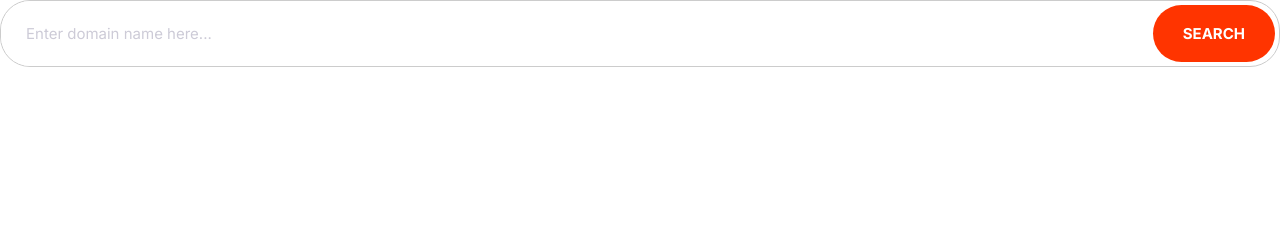
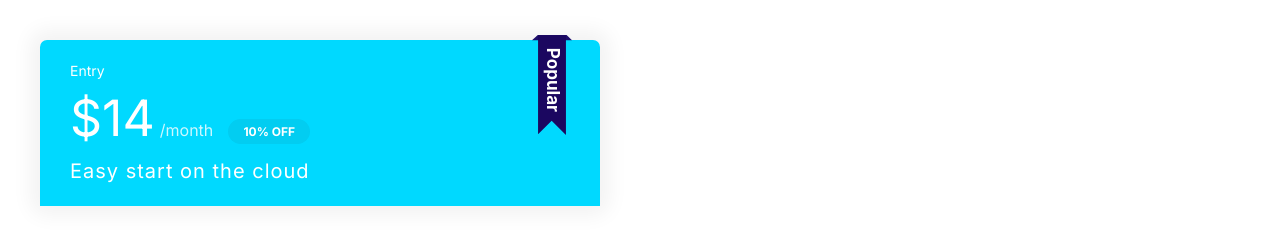
Before and after one commit to Yasser-Shehab/AquaFy, a website: page index.html in a window 1280 px wide. Drawn offline with nearby package versions, Linux system fonts and the light colour scheme.

Commit message:
Added Card Element To Components

```diff
--- a/css/styles.css
+++ b/css/styles.css
@@ -109,6 +109,7 @@ a {
 
 .badge--small {
   font-size: 1.6rem;
+  padding: 0.5rem 1.5rem;
 }
 
 @media screen and (min-width: 1024px) {
@@ -261,3 +262,90 @@ a {
     font-size: 1.5rem;
   }
 }
+
+/* Cards */
+
+.card {
+  border-radius: 7px;
+  box-shadow: 0 0 20px 10px #f3f3f3;
+  overflow: hidden;
+}
+
+.card__header,
+.card__body {
+  padding: 2rem 3rem;
+}
+
+.card--primary .card__header {
+  background: var(--color-primary);
+  color: #fff;
+}
+.card--secondary .card__header {
+  background: var(--color-secondary);
+  color: #fff;
+}
+
+.card--secondary .badge--secondary {
+  background: #02cdf1;
+}
+
+/* Plans */
+
+.plan__name {
+  margin: 0;
+  color: #fff;
+  font-weight: 500;
+  font-size: 2.4rem;
+}
+
+.plan__price {
+  font-size: 6rem;
+}
+
+.plan__billing-cycle {
+  font-size: 2.4rem;
+  font-weight: 300;
+  opacity: 0.8;
+  margin-right: 1rem;
+}
+
+.plan__description {
+  font-size: 2rem;
+  font-weight: 300;
+  letter-spacing: 1px;
+  display: block;
+}
+
+.plan .list__item {
+  margin-bottom: 2rem;
+}
+
+.plan--popular .card {
+  overflow: visible;
+}
+
+.plan--popular .card__header {
+  position: relative;
+  border-radius: 7px 7px 0 0;
+}
+
+.plan--popular .card__header::before {
+  content: url(../images/popular.svg);
+  width: 40px;
+  display: inline-block;
+  position: absolute;
+  top: -5.5px;
+  right: 5%;
+}
+
+@media screen and (min-width: 1024px) {
+  .plan__name {
+    font-size: 1.4rem;
+  }
+  .plan__price {
+    font-size: 5rem;
+  }
+  .plan__billing-cycle {
+    font-size: 1.6rem;
+  }
+}
--- a/index.html
+++ b/index.html
@@ -15,9 +15,20 @@
     <title>AquaFy</title>
   </head>
   <body>
-    <div class="input-group">
-      <input type="text" class="input" placeholder="Enter domain name here..." />
-      <button class="btn btn--accent">Search</button>
+    <div style="width: 50%; padding: 4rem">
+      <div class="plan plan--popular">
+        <div class="card card--secondary">
+          <header class="card__header">
+            <h3 class="plan__name">Entry</h3>
+            <span class="plan__price">$14</span>
+            <span class="plan__billing-cycle">/month</span>
+            <span class="badge badge--secondary badge--small"> 10% OFF </span>
+            <span class="plan__description">Easy start on the cloud</span>
+          </header>
+
+          </div>
+        </div>
+      </div>
     </div>
   </body>
 </html>
```
Also changed, not shown: components/card.html (added, +9 -0 lines), images/popular.svg (added).
